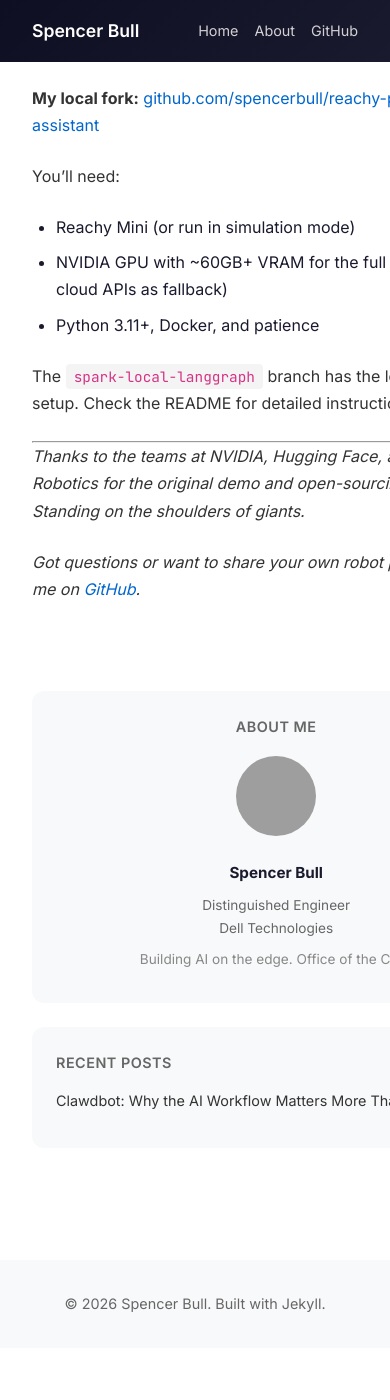
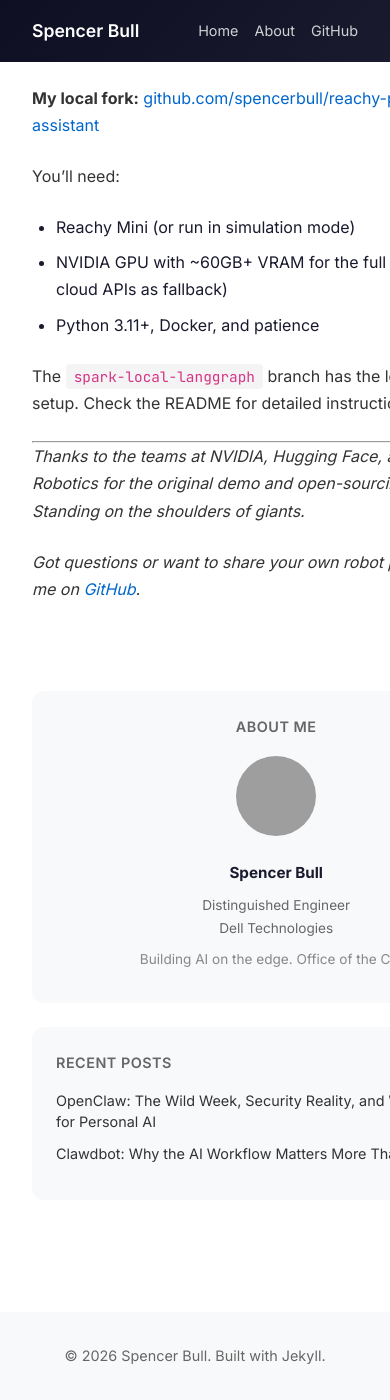
Before and after one commit to spencerbull/spencerbull.github.io, a Jekyll site: the page built from _posts/2026-01-30-building-a-local-ai-robot-assistant.md, in a window 390 px wide and 1400 px high, scrolled down 6771 px, cut to the strip 0-1400 px from the top of the window. Built offline with Jekyll 4.4.1, drawn with Linux system fonts in a browser that asks for light colours; before the commit the page ends 8119 px from its top, so only the background shows below that; part of the change alters nothing that is shown; grey boxes are pictures that could not be loaded.

Commit message:
Add OpenClaw security article + fix text alignment
- New post: OpenClaw security, human-in-the-loop controls, and AI workflow future
- CSS: Centered container with left-aligned text (better readability)
- Header image: Security-themed lobster with shield

````diff
--- /dev/null
+++ b/_posts/2026-01-31-openclaw-security-and-future.md
@@ -0,0 +1,321 @@
+---
+layout: post
+title: "OpenClaw: The Wild Week, Security Reality, and What It Means for Personal AI"
+date: 2026-01-31
+tags: [ai, openclaw, clawdbot, security, agents, automation]
+description: "A lobster molts three times in one week, and the AI agent ecosystem learns some hard lessons about security, naming, and the future of personal AI."
+---
+
+*A lobster molts three times in one week, and the AI agent ecosystem learns some hard lessons.*
+
+![OpenClaw Security](/assets/images/openclaw-security.png)
+
+## What Is OpenClaw?
+
+If you haven't been following the chaos, OpenClaw is the project formerly known as Clawdbot (and briefly, Moltbot). It's an open-source, self-hosted AI agent that runs on your own hardware and communicates through the messaging apps you already use—Telegram, WhatsApp, Discord, Signal, and more.
+
+Unlike chatbots that live in a browser tab, OpenClaw has *agency*. It can execute shell commands, manage files, browse the web, send emails, control smart home devices, and remember everything across sessions. You talk to it like a personal assistant; it acts like one.
+
+I wrote a [deeper dive on the architecture and workflows here](/2026/01/30/clawdbot-cloud-workflow). This article focuses on what happened this week, what it taught us about security, and where this is all going.
+
+## The Week That Broke Open Source Speed Records
+
+**Monday, January 27:** Anthropic's legal team reached out to creator Peter Steinberger. "Clawd" and "Clawdbot" were too similar to their trademark "Claude." Fair enough—trademark owners have to defend their marks or risk losing them.
+
+**Tuesday:** In a sleep-deprived 5am Discord session with the community, Steinberger rebranded to "Moltbot" (lobsters molt to grow). The name was symbolic but awkward.
+
+**Wednesday-Thursday:** Chaos. Scammers hijacked the abandoned "clawdbot" GitHub handle and immediately posted crypto wallet addresses. Steinberger accidentally renamed his *personal* GitHub account instead of the organization—bots grabbed "steipete" before he could blink. Security researchers started publishing vulnerabilities. The project was simultaneously going viral and melting down.
+
+**Thursday night:** The project emerged as **OpenClaw**. This time with actual trademark searches, secured domains, and migration code ready.
+
+34 security commits. A Wikipedia page. 100,000+ GitHub stars. Three names in one week.
+
+The lobster metaphor was more apt than anyone planned: molt, harden, repeat.
+
+## What You Should Do With OpenClaw
+
+OpenClaw shines when you treat it as **infrastructure for automation**, not a toy to poke at.
+
+### ✅ Do: Automate Repetitive Workflows
+
+The real value is removing friction from tasks you do constantly:
+
+- **Email triage**: Let it classify, draft responses, and surface only what needs you
+- **Research tasks**: "Find what people are saying about X on Reddit and email me a report"
+- **Scheduling**: Morning briefings, calendar management, proactive reminders
+- **Monitoring**: Stock prices, news alerts, system health checks
+- **Development workflows**: Run tests, create PRs, monitor CI pipelines
+
+These are tasks where latency doesn't matter and autonomy is a feature.
+
+### ✅ Do: Run It on Dedicated Hardware
+
+Whether that's a $5/month VPS, an old laptop, or a dedicated Mac Mini—give it its own space. This isn't about performance; it's about containment. Your AI agent shouldn't have access to your primary work machine's filesystem.
+
+### ✅ Do: Treat Memory as a Feature
+
+OpenClaw's persistent memory (stored as Markdown files you can read and edit) is genuinely useful. Tell it about your preferences, projects, and context once. It remembers. This compounds over time into an assistant that actually knows you.
+
+### ✅ Do: Start Simple, Expand Gradually
+
+Begin with read-only operations. Get comfortable with how it behaves. Then enable more capabilities as you understand the system. The permissions model exists for a reason.
+
+## What You Shouldn't Do With OpenClaw
+
+### ❌ Don't: Expose It to the Public Internet
+
+OpenClaw is designed to be accessed through authenticated messaging channels, not as a public web service. If you're running a gateway, keep it behind Tailscale, SSH tunnels, or at minimum, strong authentication. The "exposed servers" incidents from this week weren't theoretical.
+
+### ❌ Don't: Give It Access to Primary Accounts
+
+Create dedicated accounts for your agent:
+- A separate email address for it to use
+- A separate password vault or credential store
+- API keys scoped to only what it needs
+
+When security researchers found issues this week, the users who got burned were the ones who'd given their agents access to their real Gmail, real financial accounts, real everything.
+
+### ❌ Don't: Trust It With Destructive Operations Unsupervised
+
+The approval system exists for a reason. Enable it for:
+- Any command that deletes data
+- Any operation that sends external communications
+- Any action involving money or credentials
+
+"The AI deleted my production database" is not a story you want to tell.
+
+### ❌ Don't: Assume Prompt Injection Is Solved
+
+It isn't. Not in OpenClaw, not anywhere. If your agent processes untrusted input (emails from strangers, web pages, user-submitted content), that input could potentially hijack its behavior. This is an industry-wide unsolved problem. Design your workflows assuming this attack vector exists.
+
+## Making It Actually Useful: Human-in-the-Loop Controls
+
+Here's the thing: an AI assistant that can only read things isn't very useful. The value comes when it can *act*—send emails, update calendars, post to services, modify files. The key is establishing clear boundaries with human checkpoints.
+
+### The Principle: Read Freely, Write With Permission
+
+Configure your agent so it can:
+- ✅ **Read anything** — emails, calendars, files, web pages, APIs
+- ⚠️ **Write only with approval** — any action that modifies external state requires your OK
+
+This gives you 90% of the utility with 10% of the risk. The agent can research, draft, prepare, and recommend. You just confirm the final action.
+
+### Practical Human-in-the-Loop Configuration
+
+**1. Approval Modes for External Services**
+
+OpenClaw supports granular approval policies. Set it up so the agent asks before:
+
+```json
+{
+  "tools": {
+    "message": {
+      "requireApproval": ["send", "delete"]
+    },
+    "exec": {
+      "requireApproval": true,
+      "allowlist": ["ls", "cat", "grep", "git status", "git diff"]
+    }
+  }
+}
+```
+
+When the agent wants to send an email or execute a non-allowlisted command, you get a prompt in Telegram/Discord asking for approval. One tap to confirm, one tap to deny.
+
+**2. Draft-Then-Send Workflows**
+
+For email and messaging, configure a "draft first" pattern:
+- Agent drafts the email and shows it to you
+- You review and say "send it" or "change X"
+- Only then does it actually send
+
+This works naturally in chat—the agent just asks "Here's the draft. Want me to send it?" before taking action.
+
+**3. Dangerous Command Categories**
+
+Create explicit categories that always require approval:
+
+| Category | Examples | Approval |
+|----------|----------|----------|
+| **Destructive** | `rm`, `mv`, file deletion | Always |
+| **External comms** | Email send, Slack post, tweet | Always |
+| **Financial** | Any API touching money | Always |
+| **System changes** | Package installs, config edits | Always |
+| **Git pushes** | `git push`, PR creation | Always |
+| **Read operations** | `cat`, `ls`, API reads | Never |
+| **Local analysis** | `grep`, `jq`, data processing | Never |
+
+**4. Time-Boxed Autonomy**
+
+For some workflows, you might want the agent to act autonomously within limits:
+
+```json
+{
+  "autonomy": {
+    "email": {
+      "canArchive": true,
+      "canLabel": true,
+      "canDraft": true,
+      "canSend": false,
+      "canDelete": false
+    },
+    "calendar": {
+      "canRead": true,
+      "canCreateDraft": true,
+      "canConfirm": false
+    }
+  }
+}
+```
+
+The agent handles the busywork (archiving spam, labeling, drafting). You handle the decisions (actually sending, confirming meetings).
+
+**5. Notification-Based Approval**
+
+OpenClaw can send approval requests to your phone. When the agent wants to do something sensitive:
+
+1. You get a Telegram message: "I'd like to send this email to [recipient]. Approve?"
+2. Inline buttons: `[✅ Approve]` `[❌ Deny]` `[✏️ Edit]`
+3. Tap to decide
+
+This means you can grant the agent significant capabilities while maintaining veto power from anywhere.
+
+### Real Example: My Email Setup
+
+Here's how I actually run my email integration:
+
+- **Agent CAN:** Read all emails, search, classify, archive obvious spam, draft replies, create labels
+- **Agent CANNOT:** Send emails, delete emails, or modify filters without approval
+- **Workflow:** Agent triages overnight, drafts replies to important messages, and sends me a morning summary. I review drafts and tap "send" on the ones that look good.
+
+Result: Email takes 10 minutes instead of an hour. The agent does the work; I make the decisions.
+
+### The Trust Ladder
+
+Start conservative, expand gradually:
+
+1. **Week 1:** Read-only access to everything
+2. **Week 2:** Enable drafting (no sending)
+3. **Week 3:** Enable sending with per-message approval
+4. **Week 4:** Enable auto-send for low-stakes categories (calendar confirmations, etc.)
+5. **Month 2+:** Tune based on what you actually use
+
+Build trust through observation. The agent earns autonomy by demonstrating good judgment.
+
+---
+
+## Security Concerns You Should Enforce
+
+OpenClaw improved significantly this week, but security is ultimately your responsibility. Here's what to actually configure:
+
+### 1. Approval Policies
+
+Default-deny for destructive operations. Require explicit approval for anything that modifies state or communicates externally.
+
+```json
+{
+  "approvals": {
+    "mode": "allowlist",
+    "commands": {
+      "allow": ["ls", "cat", "grep", "git status"],
+      "requireApproval": ["rm", "mv", "git push", "curl"]
+    }
+  }
+}
+```
+
+### 2. Sandboxing
+
+Run the agent in a Docker container. This isn't paranoia—it's basic hygiene. The agent can do whatever it wants inside the container; it can't touch your host filesystem. OpenClaw supports this natively. Use it.
+
+### 3. Credential Isolation
+
+Never put your real credentials in the agent's environment. Use scoped API keys with minimal permissions, dedicated service accounts, and proper secrets management (not plaintext in config files).
+
+### 4. Network Segmentation
+
+Your agent doesn't need access to your entire network. Put it on a separate VLAN if possible, restrict outbound access to only necessary services, and monitor its network traffic.
+
+### 5. Audit Logging
+
+OpenClaw logs everything the agent does. **Actually read the logs.** Set up alerts for failed approval attempts, unusual command patterns, and high-frequency API calls.
+
+### 6. Treat Memory Files as Sensitive
+
+The agent's memory files contain everything you've told it. They're stored as plaintext Markdown. Encrypt your disk. Back them up securely. Don't sync them to public repos.
+
+## The Next Phase: Specialized Models, Personal Workflows
+
+Here's the bigger picture that got lost in this week's chaos:
+
+**The model is becoming a commodity. The workflow is becoming the product.**
+
+Claude, GPT-4, Gemini, Llama, Qwen, DeepSeek—they're all converging toward similar capability levels for most tasks. The differentiator isn't which model you use; it's how you wire it into your life.
+
+### Multi-Model Orchestration
+
+Your agent doesn't need to use one model for everything:
+- Fast, cheap models for routing and classification
+- Powerful models for complex reasoning
+- Vision models for image understanding
+- Local models for privacy-sensitive tasks
+- Specialized models for specific domains
+
+OpenClaw already supports this. Route different queries to different backends based on task type, cost sensitivity, or privacy requirements.
+
+### Personal Fine-Tuning (Coming)
+
+The next evolution is agents that adapt to *you* specifically—learning your communication style, understanding your domain expertise, remembering your preferences without explicit instruction. This isn't science fiction—it's QLoRA on a Mac Studio. The infrastructure is ready; the UX isn't.
+
+### Agent-to-Agent Communication
+
+Why should your AI assistant work alone? OpenClaw's sub-agent system already enables parallel research tasks, specialized workers for different domains, and collaborative problem-solving. Scale this across multiple machines, multiple people, multiple organizations—and you have something that looks less like a chatbot and more like a distributed workforce.
+
+### The "Personal OS" Vision
+
+The logical endpoint is an AI layer that sits between you and all your digital tools: unified interface across all applications, context that follows you everywhere, automation that compounds over time, agency bounded by your explicit policies.
+
+OpenClaw isn't there yet. But the architecture points in that direction.
+
+## The Lesson From This Week
+
+Open source moves fast. Viral open source moves faster. And AI-powered open source with shell access moves at a speed that breaks things.
+
+The OpenClaw saga taught us:
+
+1. **Security can't be an afterthought** when you're building agents with real capabilities
+2. **Naming matters** more than developers think (do the trademark search first)
+3. **Communities can mobilize quickly** for both good (34 security commits) and bad (crypto scammers)
+4. **The vision is compelling enough** that people will tolerate chaos to participate
+
+The project survived because the core idea is genuinely useful: a personal AI assistant that actually does things, runs on your hardware, and works from apps you already use.
+
+That idea isn't going away. If anything, this week proved how much demand exists for it.
+
+## Should You Use OpenClaw?
+
+**Yes, if:**
+- You're comfortable with command-line tools and system administration
+- You want full control over your AI assistant's capabilities and data
+- You're willing to invest time in configuration and security
+- You understand the risks and can mitigate them
+
+**Not yet, if:**
+- You want something that "just works" out of the box
+- You're not comfortable managing your own infrastructure
+- You'd give it access to sensitive systems without understanding the implications
+
+OpenClaw is powerful. Power requires responsibility.
+
+The lobster has molted into its final form. Whether you ride it depends on how seriously you take the shell.
+
+---
+
+*Read the first article in this series: [Clawdbot: Why the AI Workflow Matters More Than the Model](/2026/01/30/clawdbot-cloud-workflow)*
+
+**Resources:**
+- [OpenClaw](https://openclaw.ai) - Official site
+- [GitHub](https://github.com/openclaw/openclaw) - Source code
+- [Security Docs](https://docs.openclaw.ai/gateway/security) - Security best practices
+- [Formal Verification Models](https://github.com/vignesh07/clawdbot-formal-models) - Machine-checkable security models
+- [Discord](https://discord.gg/openclaw) - Community
--- a/assets/css/blog.css
+++ b/assets/css/blog.css
@@ -137,17 +137,17 @@ body {
   align-items: start;
 }
 
-/* Article Content - Centered Text */
+/* Article Content - Centered Container, Left-Aligned Text */
 .post-content {
   max-width: 720px;
   margin: 0 auto;
-  text-align: center;
+  text-align: left;
 }
 
 .post-content h2,
 .post-content h3,
 .post-content h4 {
-  text-align: center;
+  text-align: left;
   margin-top: 2.5rem;
   margin-bottom: 1rem;
   color: #1a1a2e;
@@ -359,15 +359,6 @@ body {
     grid-template-columns: 1fr;
   }
 
-  .post-content {
-    text-align: left;
-  }
-
-  .post-content h2,
-  .post-content h3,
-  .post-content h4 {
-    text-align: left;
-  }
 }
 
 /* Syntax Highlighting (optional enhancement) */
````
Also changed, not shown: 1 other file.
